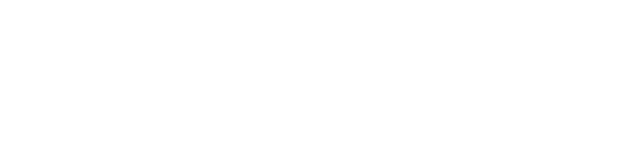
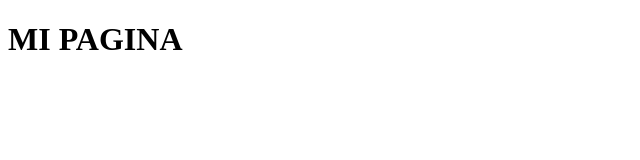
Before and after one commit to hector9427/pagina1, a plain HTML site: page index.html in a window 1280 px wide. Shown: the whole page, without its empty margins (0-640 px from the left). Drawn offline with Linux system fonts and the light colour scheme.

Commit message:
Cree el header

```diff
--- a/index.html
+++ b/index.html
@@ -6,6 +6,7 @@
     <title>Mi Primera Pagina</title>
 </head>
 <body>
-
+    <header>
+        <h1>MI PAGINA</header></h1>
 </body>
 </html>
```
